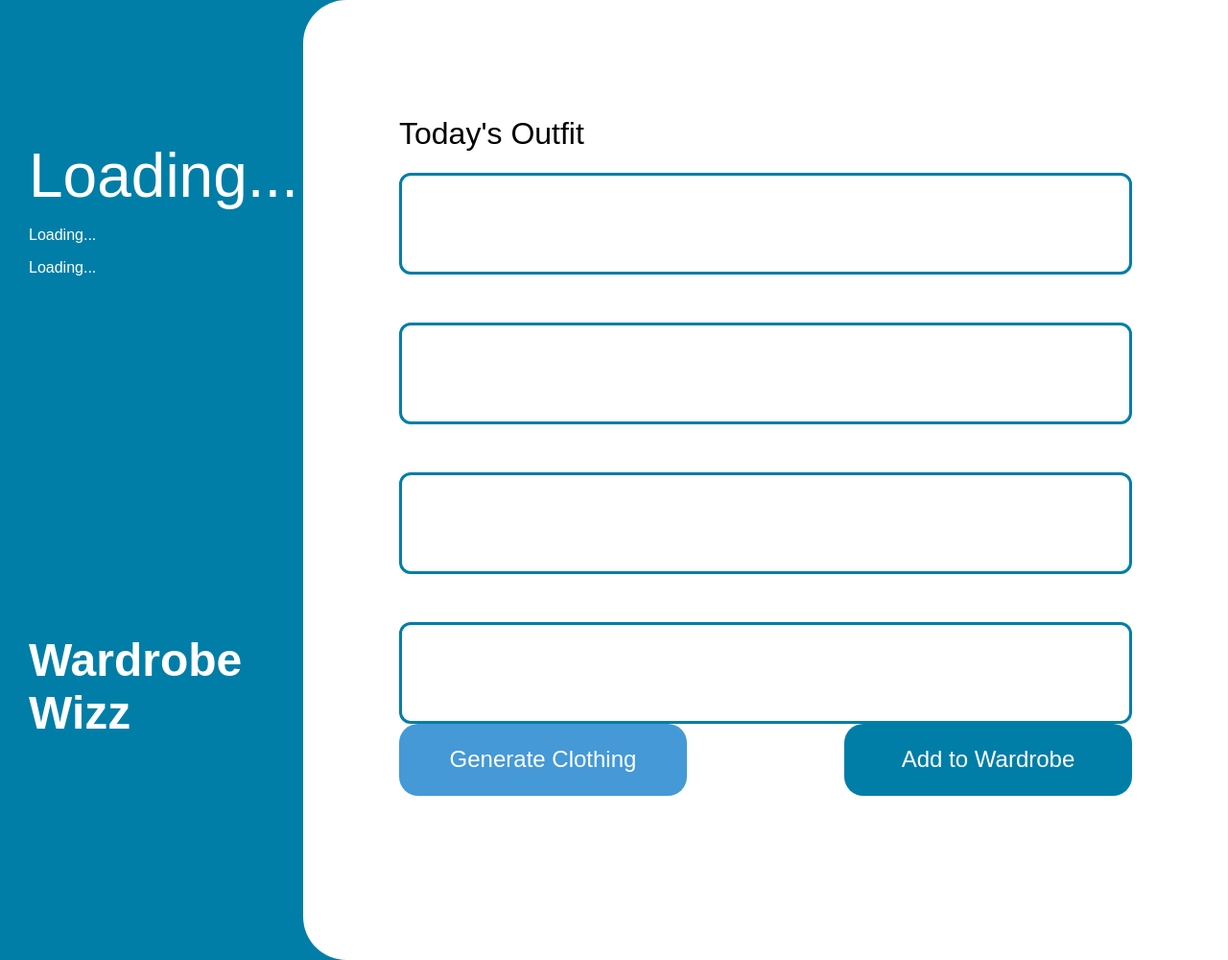
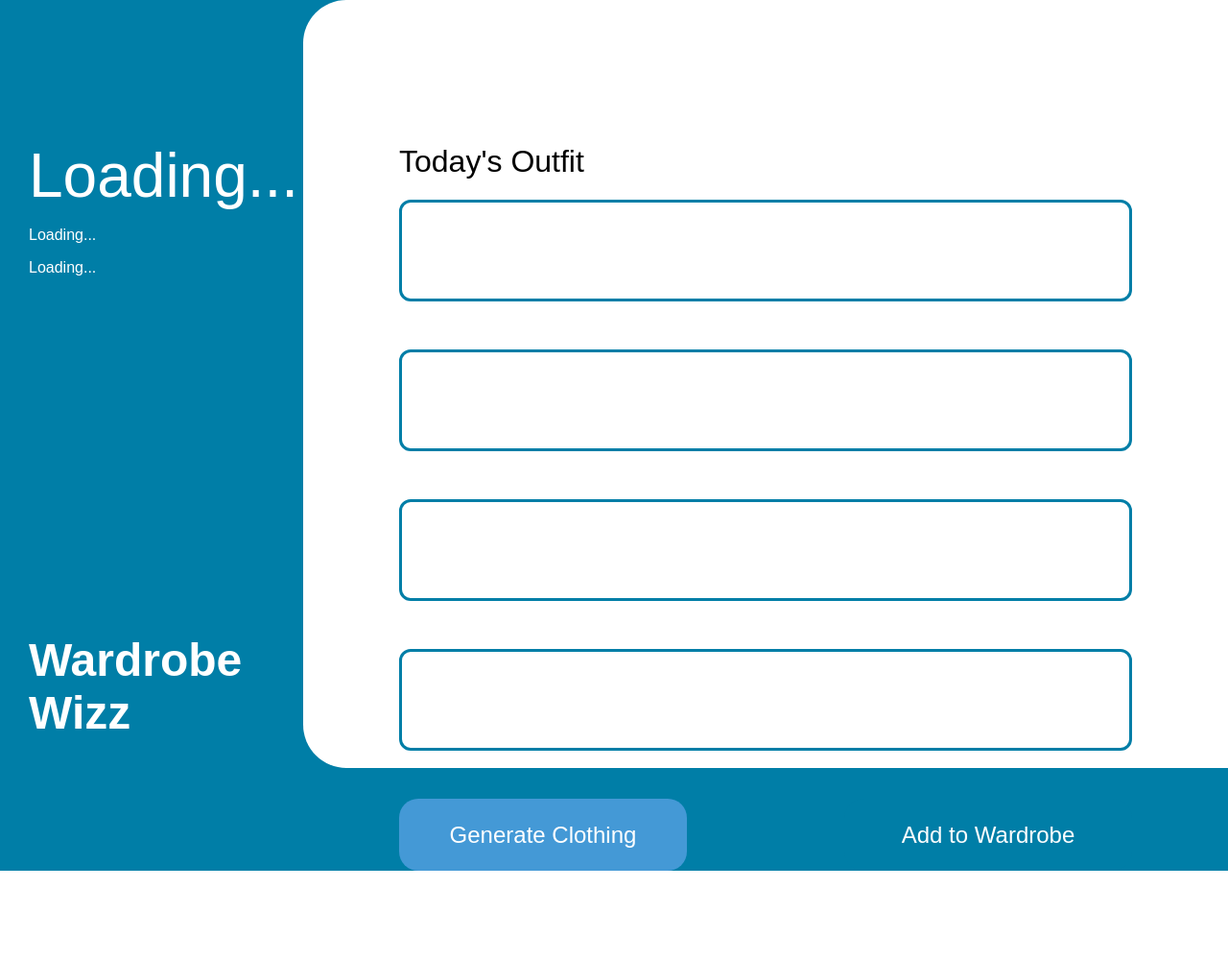
Before and after one commit to Zohaib2421/Wardrobe-Wiz, a PHP site: page / in a window 1280 px wide. Shown: the whole page at 96% size. After the commit the page ends 907 px from the top, so only its background shows below. Run offline with PHP 8.4, Linux system fonts and the light colour scheme; some web fonts are replaced.

Commit message:
added some more styling

```diff
--- a/styles.css
+++ b/styles.css
@@ -49,14 +49,18 @@ main {
 }
 .right {
   margin-right: 0px;
-  padding: 100px;
+  padding: 0px 100px;
   background-color: var(--secondary);
-  height: 100vh;
+  max-height: 100vh;
   width: 80vw;
   border-top-left-radius: 45px;
   border-bottom-left-radius: 45px;
+  display: flex;
+  flex-direction: column;
+  justify-content: space-between;
 }
 .right > h1 {
+  margin-top: 150px;
   font-weight: 300;
 }
 .clothing {
@@ -72,6 +76,8 @@ main {
 .buttons {
   display: flex;
   justify-content: space-between;
+  margin-top: 50px;
+  margin-bottom: 30px;
 }
 
 #generate {
```
